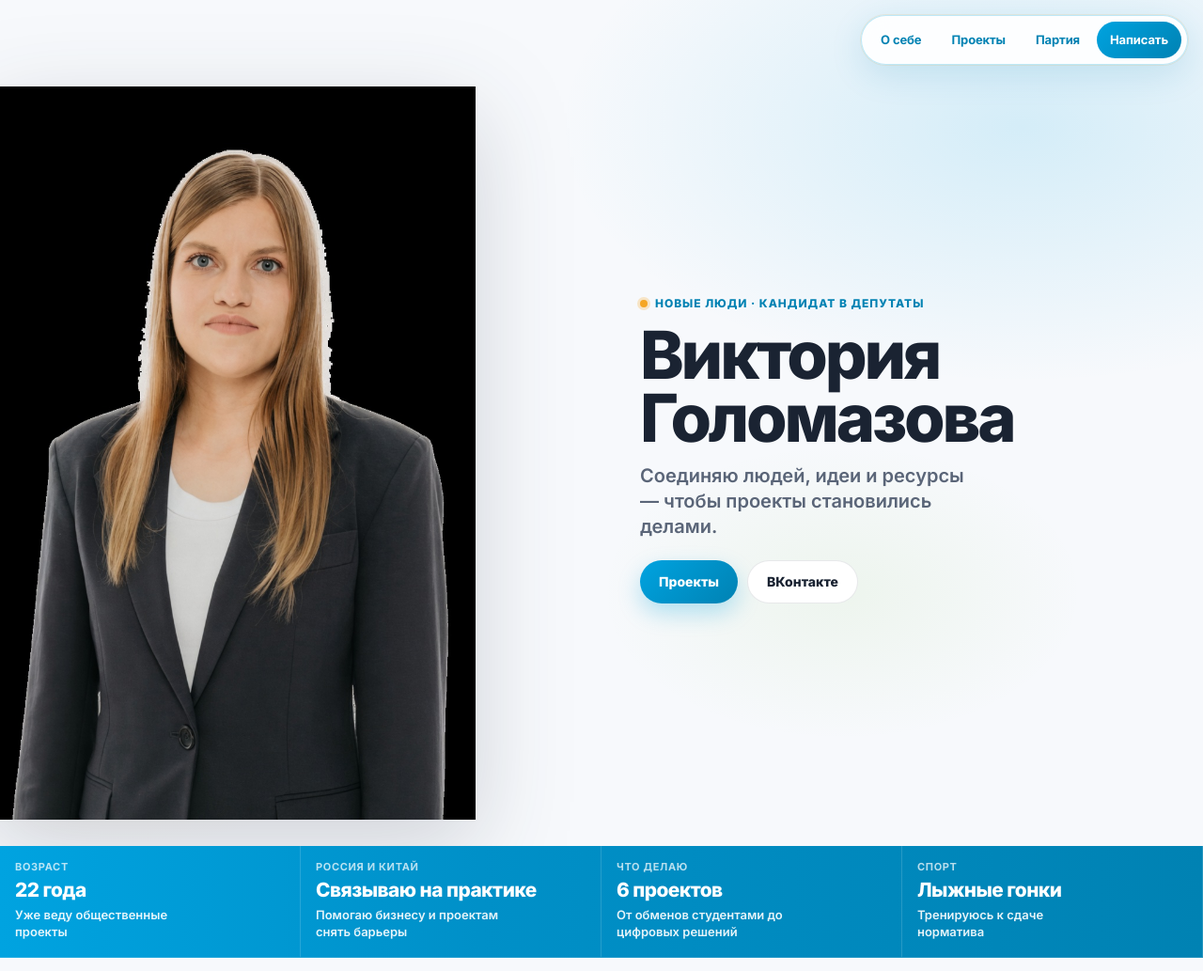
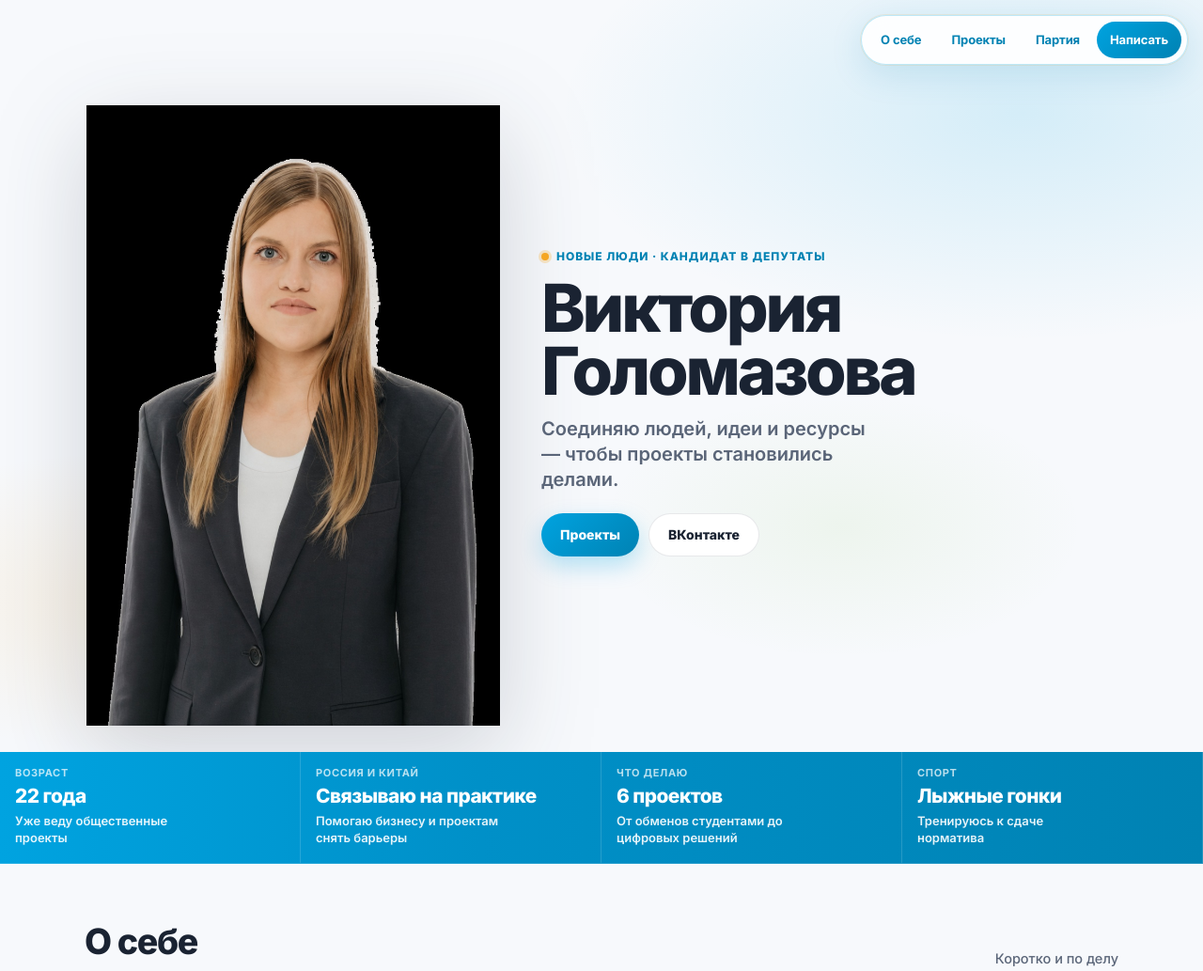
Before and after one commit to whitensk1/golomazova, a plain HTML site: page index.html in a window 1280 px wide. Shown: the top 1033 px of the page at 94% size. Drawn offline with Linux system fonts and the light colour scheme.

Commit message:
Cap portrait size so it stops growing on wide screens
Lock the hero figure at 440px and center the hero content
past ~1120px viewport width so the full photo stays visible
at a constant size instead of scaling with the monitor.

```diff
--- a/css/styles.css
+++ b/css/styles.css
@@ -12,6 +12,8 @@
   --font: "Inter", system-ui, -apple-system, sans-serif;
   --ease: cubic-bezier(0.22, 1, 0.36, 1);
   --max: 1100px;
+  --hero-max: 1120px;   /* после этой ширины hero не растягивается */
+  --portrait-w: 440px;  /* жёсткий потолок портрета на широких экранах */
   --nav-h: 56px;
 }
 
@@ -85,14 +87,21 @@ button { font: inherit; border: 0; background: none; cursor: pointer; }
   min-height: 100svh;
   min-height: 100dvh;
   display: grid;
-  grid-template-columns: minmax(0, 1.05fr) minmax(0, 0.95fr);
+  /* две колонки, но общая ширина контента ограничена --hero-max */
+  grid-template-columns: minmax(0, var(--portrait-w)) minmax(0, 1fr);
   align-items: end;
-  gap: 12px;
-  padding:
-    calc(var(--nav-h) + 36px)
-    max(20px, env(safe-area-inset-right))
-    max(28px, env(safe-area-inset-bottom))
-    max(12px, env(safe-area-inset-left));
+  column-gap: clamp(12px, 3vw, 36px);
+  /* на экранах шире --hero-max контент «замирает» по центру */
+  padding-top: calc(var(--nav-h) + 36px);
+  padding-bottom: max(28px, env(safe-area-inset-bottom));
+  padding-left: max(
+    env(safe-area-inset-left),
+    calc((100vw - var(--hero-max)) / 2 + 12px)
+  );
+  padding-right: max(
+    env(safe-area-inset-right),
+    calc((100vw - var(--hero-max)) / 2 + 20px)
+  );
   overflow: hidden;
   background:
     radial-gradient(ellipse 70% 55% at 85% 15%, rgba(0, 163, 224, 0.14), transparent 55%),
@@ -106,6 +115,8 @@ button { font: inherit; border: 0; background: none; cursor: pointer; }
     align-items: start;
     min-height: auto;
     padding-top: calc(var(--nav-h) + 28px);
+    padding-left: max(16px, env(safe-area-inset-left));
+    padding-right: max(16px, env(safe-area-inset-right));
   }
 }
 
@@ -114,20 +125,26 @@ button { font: inherit; border: 0; background: none; cursor: pointer; }
   z-index: 2;
   justify-self: start;
   align-self: end;
-  width: min(520px, 100%);
-  margin-left: -2vw;
+  /* растёт с экраном только до --portrait-w, дальше статична */
+  width: var(--portrait-w);
+  max-width: 100%;
   will-change: transform;
   pointer-events: none;
 }
 .hero-figure img {
   width: 100%;
+  max-width: var(--portrait-w);
   height: auto;
+  /* всегда целиком: без crop/zoom в лицо */
+  object-fit: contain;
+  object-position: bottom center;
   /* white studio cutout blends into page → reads as object */
   filter: drop-shadow(0 28px 50px rgba(26, 35, 50, 0.18));
 }
 @media (max-width: 860px) {
   .hero-figure {
-    width: min(380px, 88vw);
+    width: min(var(--portrait-w), 88vw);
+    max-width: min(var(--portrait-w), 88vw);
     margin: 0 auto;
     order: -1;
   }
--- a/index.html
+++ b/index.html
@@ -12,7 +12,7 @@
   <link rel="preconnect" href="https://fonts.googleapis.com" />
   <link rel="preconnect" href="https://fonts.gstatic.com" crossorigin />
   <link href="https://fonts.googleapis.com/css2?family=Inter:wght@500;600;700;800&display=swap" rel="stylesheet" />
-  <link rel="stylesheet" href="css/styles.css?v=party6" />
+  <link rel="stylesheet" href="css/styles.css?v=party7" />
 </head>
 <body>
   <a class="skip" href="#main">К содержанию</a>
```
